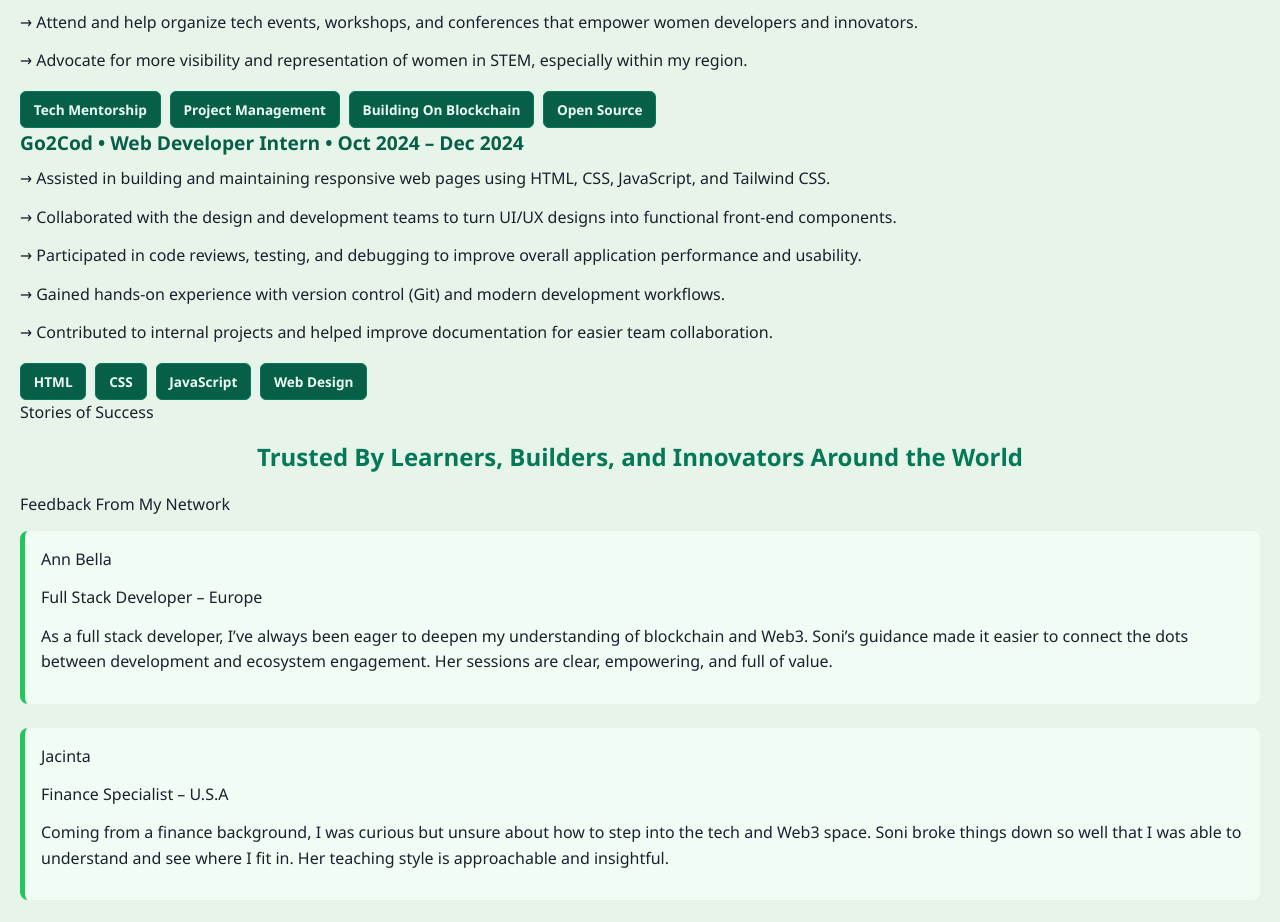
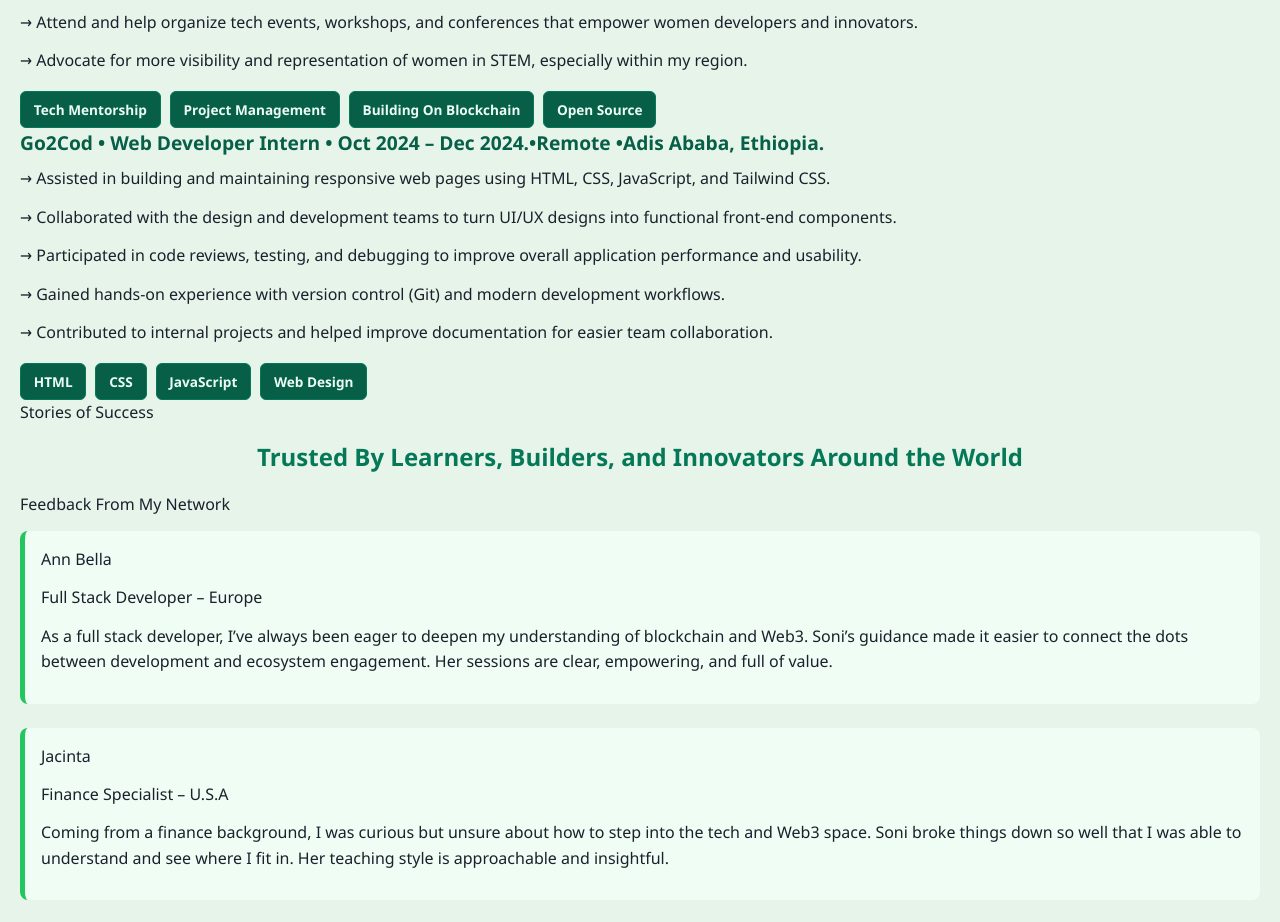
Before and after one commit to sonimwangi/Web-Development, a website: page index.html in a window 1280 px wide. Shown: the part 2582-3504 px from the top of the page. Drawn offline with Linux system fonts and the light colour scheme.

Commit message:
index.html

```diff
--- a/index.html
+++ b/index.html
@@ -138,7 +138,7 @@ I’m also passionate about writing as a tool for impact. Whether I’m breaking
       </div>
 
       <div>
-        <h4>Go2Cod • Web Developer Intern • Oct 2024 – Dec 2024</h4>
+        <h4>Go2Cod • Web Developer Intern • Oct 2024 – Dec 2024.•Remote •Adis Ababa, Ethiopia.</h4>
         <p>&rarr; Assisted in building and maintaining responsive web pages using HTML, CSS, JavaScript, and Tailwind CSS.</p>
         <p>&rarr; Collaborated with the design and development teams to turn UI/UX designs into functional front-end components.</p>
         <p>&rarr; Participated in code reviews, testing, and debugging to improve overall application performance and usability.</p>
```
